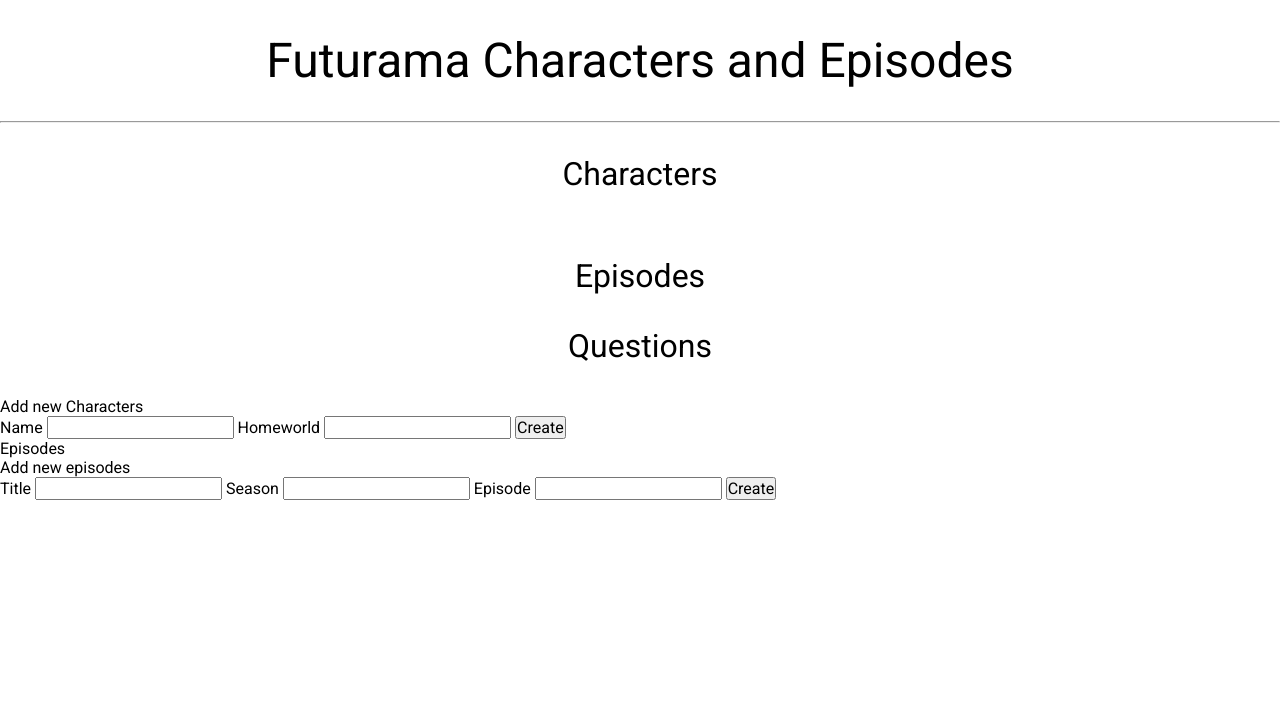
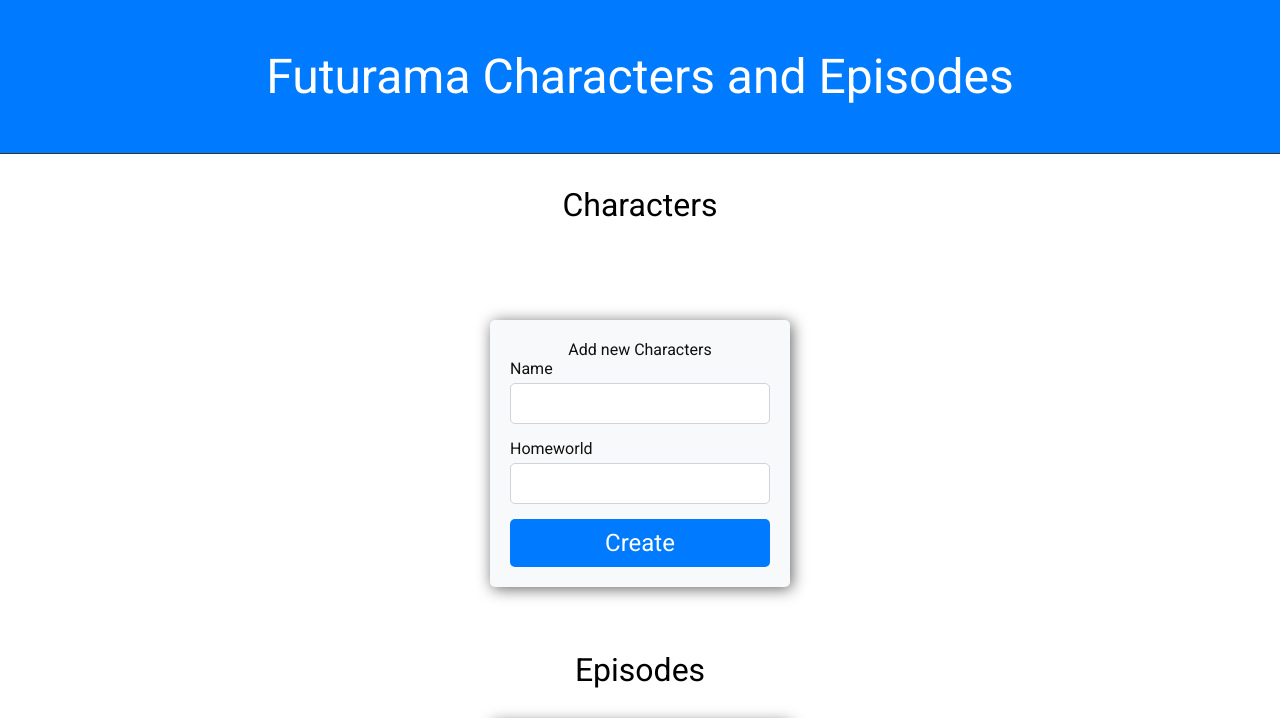
Before and after one commit to aobeid1979/webbaplikation-med-REST-anrop, a plain HTML site: page index.html in a window 1280 px wide. Shown: the top 718 px of the page. Drawn offline with Linux system fonts and the light colour scheme; no server answers.

Commit message:
Styling etc

```diff
--- a/app.js
+++ b/app.js
@@ -143,49 +143,42 @@ function addQuestionToPage(question) {
 	questionsContainer.appendChild(questionElement);
 }
 
-
 function deleteCharacter(characterId) {
 	const character = document.getElementById(characterId);
 	character.remove();
 }
 
-
-
-
-
 //create new character
-document.getElementById('charForm').addEventListener('submit', async (event) => {
+document.getElementById("charForm").addEventListener("submit", function (event) {
 	event.preventDefault();
 
-    const charName = document.getElementById('charName').value;
-    const charHome = document.getElementById('charHome').value;
-
+	const charName = document.getElementById("charName").value;
+	const charHome = document.getElementById("charHome").value;
+	this.reset();
 
 	const newCharElement = document.createElement("div");
 	newCharElement.innerHTML = `
     <div class="character-card">
       <h3 class="character-name">${charName}</h3>
       <p class="character-info">Home Planet: <span>${charHome}</span></p>
-
-        </div>`
+    </div>`;
 	document.getElementById("characters").appendChild(newCharElement);
-
 });
 
 //create episode
-document.getElementById('epiForm').addEventListener('submit', async (event) => {
+document.getElementById("epiForm").addEventListener("submit", function (event) {
 	event.preventDefault();
 
-    const epiTitle = document.getElementById('epiTitle').value;
-    const epiSeason = document.getElementById('epiSeason').value;
-    const epiEpisode = document.getElementById('epiEpisode').value;
+	const epiTitle = document.getElementById("epiTitle").value;
+	const epiSeason = document.getElementById("epiSeason").value;
+	const epiEpisode = document.getElementById("epiEpisode").value;
+	this.reset();
 
 	const newCharElement = document.createElement("div");
 	newCharElement.innerHTML = `
     <div class="episode-card">
       <h3 class="episode-title">${epiTitle}</h3>
-            <p class="episode-info">Nummer: <span>${epiSeason +" - "+ epiEpisode}</span></p>
-
-        </div>`
+      <p class="episode-info">Nummer: <span>${epiSeason + " - " + epiEpisode}</span></p>
+    </div>`;
 	document.getElementById("episodes").appendChild(newCharElement);
 });
--- a/index.html
+++ b/index.html
@@ -11,47 +11,37 @@
 		/>
 	</head>
 	<body>
+		<div id="header">
 			<h1 class="h1">Futurama Characters and Episodes</h1>
-
-		<hr />
-
+		</div>
 		<h2 class="titles">Characters</h2>
 		<div id="characters"></div>
-
-		<h2 class="titles">Episodes</h2>
-		<div id="episodes"></div>
-
-		<h2 class="titles">Questions</h2>
-		<div id="questions"></div>
-
 		<div id="create-char">
 			<h3>Add new Characters</h3>
 			<form id="charForm">
 				<label for="charName">Name</label>
-            <input type="text" id="charName" required>
+				<input type="text" id="charName" required />
 				<label for="charHome">Homeworld</label>
-            <input type="text" id="charHome" required>
+				<input type="text" id="charHome" required />
 				<button type="submit">Create</button>
 			</form>
-
 		</div>
 
-    <h2>Episodes</h2>
+		<h2 class="titles">Episodes</h2>
 		<div id="episodes"></div>
 		<div id="create-epi">
 			<h3>Add new episodes</h3>
 			<form id="epiForm">
 				<label for="epiTitle">Title</label>
-            <input type="text" id="epiTitle" required>
+				<input type="text" id="epiTitle" required />
 				<label for="epiSeason">Season</label>
-            <input type="number" id="epiSeason" required>
+				<input type="number" id="epiSeason" required />
 				<label for="epiEpisode">Episode</label>
-            <input type="number" id="epiEpisode" required>
+				<input type="number" id="epiEpisode" required />
 				<button type="submit">Create</button>
 			</form>
-
 		</div>
-
+		<div id="episodes"></div>
 
 		<script src="api-client.js"></script>
 		<script src="app.js"></script>
--- a/style.css
+++ b/style.css
@@ -5,6 +5,12 @@
 	font: 16px "Roboto", sans-serif;
 }
 
+#header {
+	padding: 1rem;
+	background-color: #007bff;
+	color: #fff;
+	border-bottom: #333 1px solid;
+}
 .h1 {
 	font-size: 3rem;
 	margin: 2rem;
@@ -169,6 +175,96 @@
 	font-weight: bold;
 }
 
+#create-char {
+	width: 300px;
+	margin: 4rem auto;
+	padding: 20px;
+	background-color: #f8f9fa;
+	border-radius: 5px;
+	box-shadow: #666 2px 2px 15px;
+}
+
+#create-char h3 {
+	text-align: center;
+	color: #111;
+}
+
+#charForm {
+	display: flex;
+	flex-direction: column;
+}
+
+#charForm label {
+	margin-bottom: 5px;
+	color: #111;
+}
+
+#charForm input {
+	margin-bottom: 15px;
+	padding: 10px;
+	border: 1px solid #ced4da;
+	border-radius: 5px;
+}
+
+#charForm button {
+	font-size: 1.5rem;
+	padding: 10px;
+	color: #fff;
+	background-color: #007bff;
+	border: none;
+	border-radius: 5px;
+	cursor: pointer;
+}
+
+#charForm button:hover {
+	background-color: #0056b3;
+}
+
+#epiForm {
+	display: flex;
+	flex-direction: column;
+}
+
+#epiForm label {
+	margin-bottom: 5px;
+	color: #111;
+}
+
+#epiForm input {
+	margin-bottom: 15px;
+	padding: 10px;
+	border: 1px solid #ced4da;
+	border-radius: 5px;
+}
+
+#epiForm button {
+	font-size: 1.5rem;
+	padding: 10px;
+	color: #fff;
+	background-color: #007bff;
+	border: none;
+	border-radius: 5px;
+	cursor: pointer;
+}
+
+#epiForm button:hover {
+	background-color: #0056b3;
+}
+
+#create-epi {
+	width: 300px;
+	margin: 20px auto;
+	padding: 20px;
+	background-color: #f8f9fa;
+	border-radius: 5px;
+	box-shadow: #666 2px 2px 15px;
+}
+
+#create-epi h3 {
+	text-align: center;
+	color: #111;
+}
+
 @media screen and (max-width: 1000px) {
 	#characters,
 	#questions {
```
Lines whose indentation alone changed are shown as unchanged.
